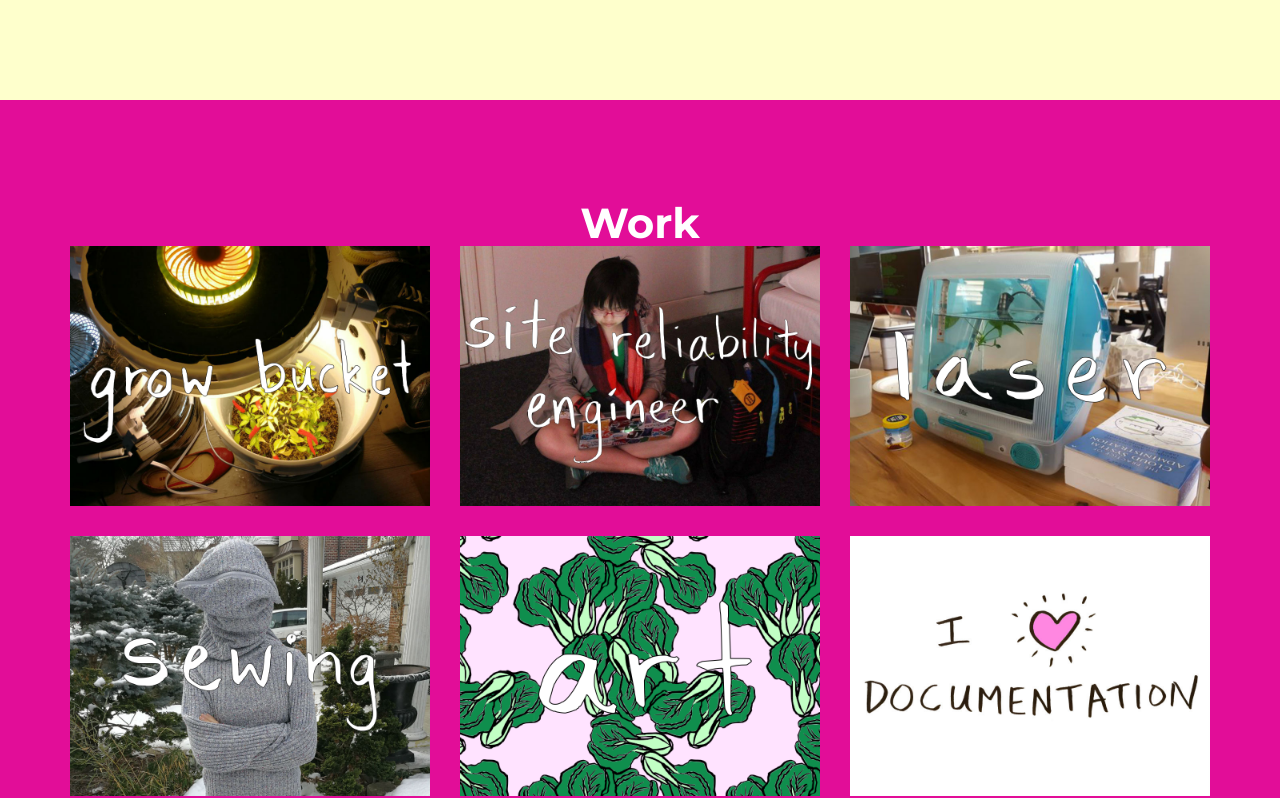
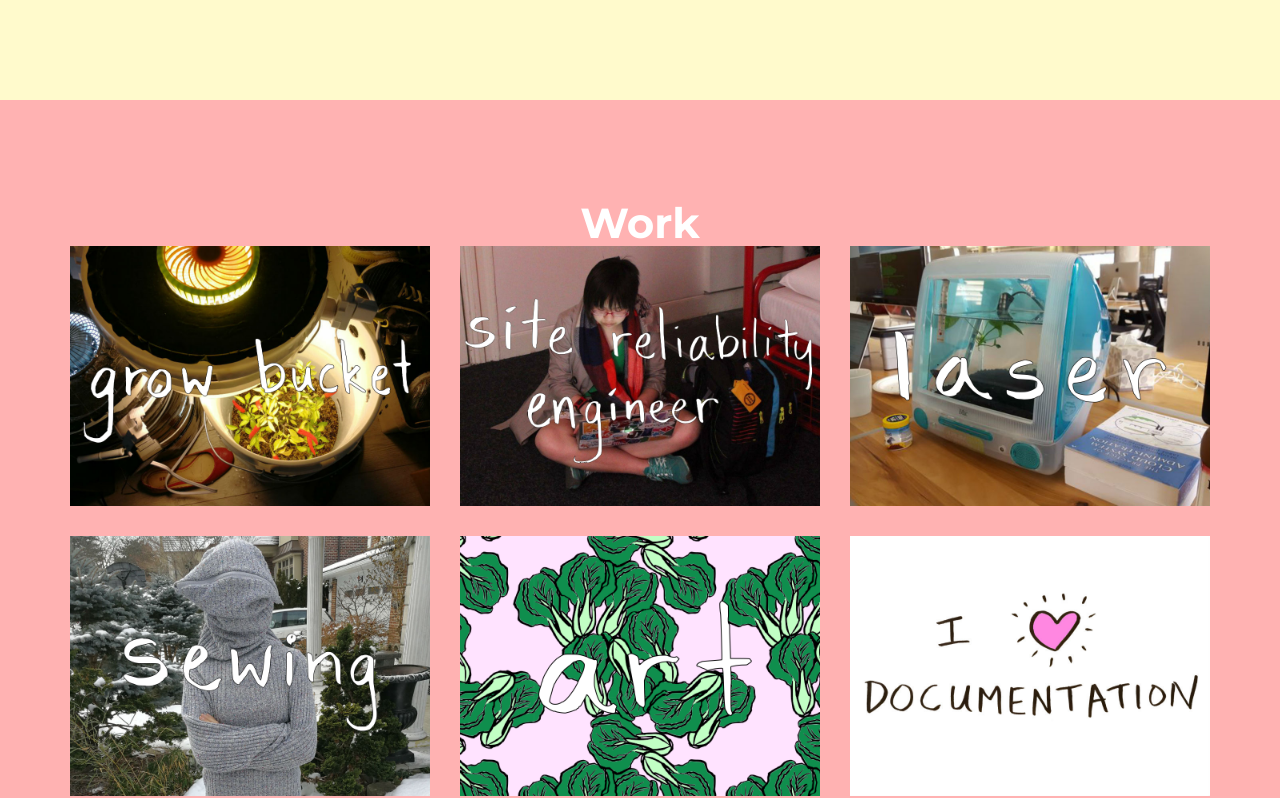
Before and after one commit to ruthgrace/ruthgrace.github.io, a website: page index.html in a window 1280 px wide. Shown: the part 600-1398 px from the top of the page. Drawn offline with nearby package versions, Linux system fonts and the light colour scheme; files that its build step writes are made by us from their sources.

Commit message:
make secondary color peach

```diff
--- a/less/variables.less
+++ b/less/variables.less
@@ -3,8 +3,8 @@
 // Gray and Brand Colors for use across theme
 
 @theme-primary:    #2C3E50;
-@theme-success:    #feffcc;
-@theme-success2:    #e20d98;
+@theme-success:    #fffacc;
+@theme-success2:    #ffb2b2;
 @theme-success2-dark: darken(@theme-primary, 20%);
 
 @gray-base:        #000;
```
